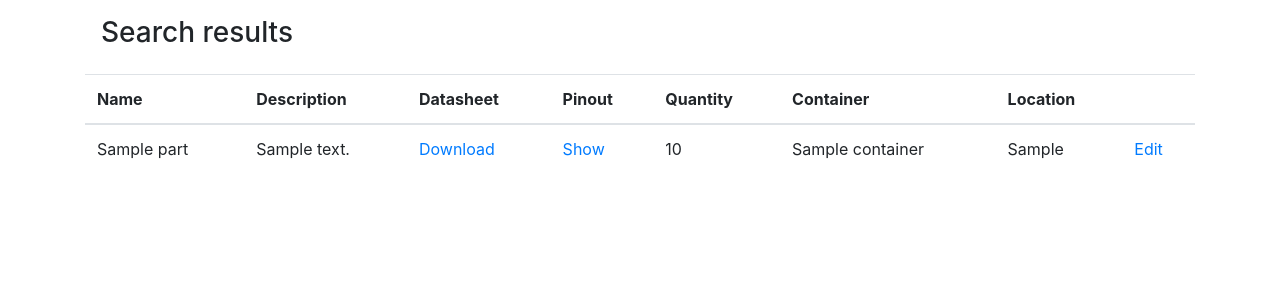
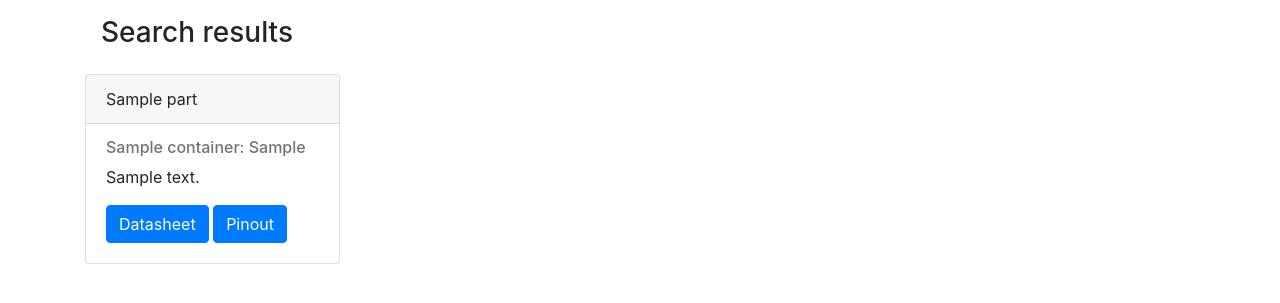
Before and after one commit to kobus-v-schoor/parts-ware, a Django app: template partsware/parts/templates/parts/search.html in a window 1280 px wide. Shown: the part 56-359 px from the top of the page. Run offline with Django 3.2, Linux system fonts and the light colour scheme; the template is opened without the code that fills it: values that come from a table or form of the project are taken from there, others are empty; tables that the repository leaves empty hold one stand-in row (values such as "Sample post"); some libraries are stand-ins or nearby versions.

Commit message:
use cards-based layout for search

```diff
--- a/partsware/parts/templates/parts/search.html
+++ b/partsware/parts/templates/parts/search.html
@@ -10,54 +10,35 @@
 No parts found
 {% else %}
 
-<table class="table table-hover">
-    <thead>
-        <tr>
-            <th scope="col">Name</th>
-            <th scope="col">Description</th>
-            <th scope="col">Datasheet</th>
-            <th scope="col">Pinout</th>
-            <th scope="col">Quantity</th>
-            <th scope="col">Container</th>
-            <th scope="col">Location</th>
-            <th scope="col"></th>
-        </tr>
-    </thead>
+<div class="row">
+    {% for part in parts %}
 
-    <tbody>
-        {% for part in parts %}
-        <tr>
-            <td>{{ part.name }}</td>
-            <td>{{ part.description | truncatechars:150 }}</td>
+    <div class="col-sm-3">
+        <div class="card mb-4">
+            <div class="card-header">{{ part.name }}</div>
 
-            {% if part.datasheet %}
-            <td>
-                <a href="{% url 'parts:download_datasheet' part.pk %}">
-                    Download
-                </a>
-            </td>
-            {% else %}
-            <td>N/A</td>
-            {% endif %}
+            <div class="card-body">
+                <h6 class="card-subtitle text-muted mb-2">
+                    {{ part.container }}: {{ part.location }}
+                </h6>
 
-            {% if part.pinout %}
-            <td>
-                <a href="{% url 'parts:pinout' part.pk %}">Show</a>
-            </td>
-            {% else %}
-            <td>N/A</td>
-            {% endif %}
+                <p class="card-text">
+                {{ part.description | truncatechars:150 }}
+                </p>
 
-            <td>{{ part.quantity }}</td>
-            <td>{{ part.container }}</td>
-            <td>{{ part.location }}</td>
-            <td>
-                <a href="{% url 'parts:edit_part' part.id %}">Edit</a>
-            </td>
-        </tr>
-        {% endfor %}
-    </tbody>
-</table>
+                {% if part.datasheet %}
+                <a class="btn btn-primary" href="{% url 'parts:download_datasheet' part.pk %}">Datasheet</a>
+                {% endif %}
+
+                {% if part.pinout %}
+                <a class="btn btn-primary" href="{% url 'parts:pinout' part.pk %}">Pinout</a>
+                {% endif %}
+            </div>
+        </div>
+    </div>
+
+    {% endfor %}
+</div>
 
 {% endif %}
 
--- a/partsware/parts/views.py
+++ b/partsware/parts/views.py
@@ -46,7 +46,7 @@ def download_datasheet(request, part_id):
     # generate http response
     with open(part.datasheet.path, 'rb') as f:
         response = HttpResponse(f, content_type=mime_type)
-        response['Content-Disposition'] = f"attachment; filename={fname}"
+        response['Content-Disposition'] = f"filename={fname}"
 
     return response
 
```
